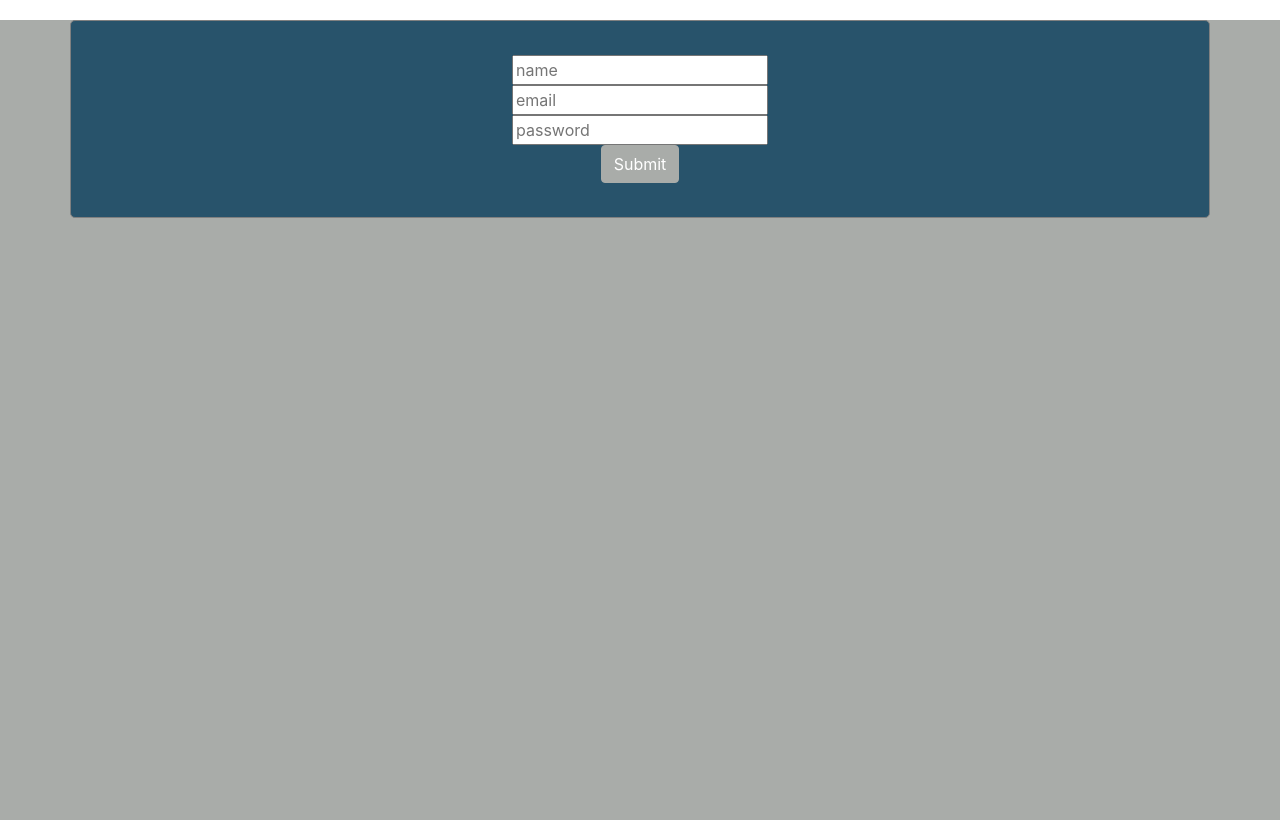
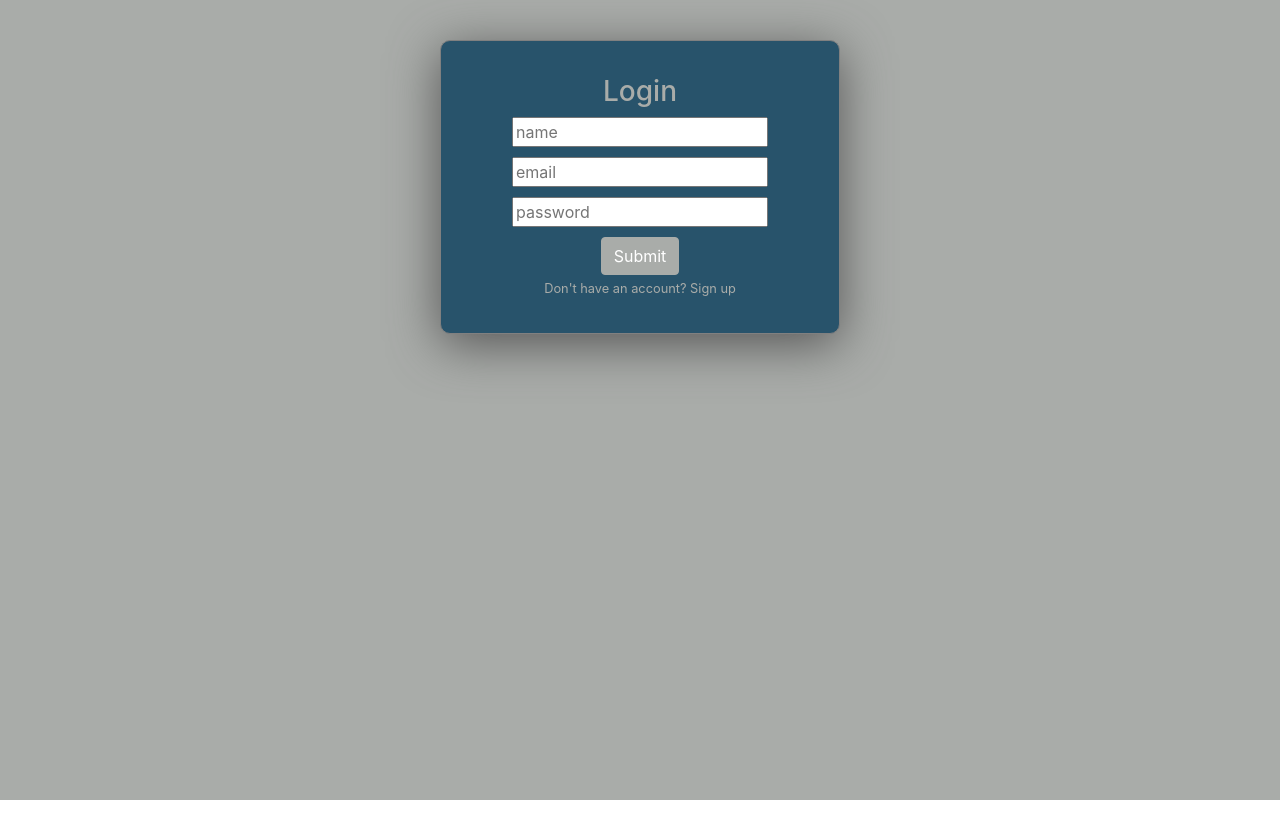
Before and after one commit to lcolsant/react-login, a React (Create React App) app: page / in a window 1280 px wide. Built offline with nearby package versions, Linux system fonts and the light colour scheme.

Commit message:
css edits

```diff
--- a/src/FormValidator.css
+++ b/src/FormValidator.css
@@ -5,18 +5,41 @@
 .wrapper {
     height: 100vh;
     width: 100vw;
+    display: flex;
+    flex-direction: column;
     background-color: #A9ACA9;
 }
 
 
-.formContainer {
+.form-wrapper {
     border: 1px solid grey;
+    border-radius: 10px;
     padding: 10px;
-    margin-top: 20px;
-    border-radius: 5px;
+    margin-top: 40px;
     background-color: #28536B;
     color: #A9ACA9;
-    /* width: 40%; */
+    box-shadow: 0px 10px 50px #555;
+
+}
+
+@media only screen and (min-width:768px) {
+    .form-wrapper-width {
+        width: 400px;
+    }
+}
+
+input {
+    margin-bottom: 10px;
+}
+
+a {
+    color: #A9ACA9;
+
+}
+
+a:hover {
+    color: #8CBA80;
+    text-decoration: none;
 
 }
 
--- a/src/FormValidator.js
+++ b/src/FormValidator.js
@@ -16,12 +16,12 @@ const emailRegex = new RegExp(
             name: "",
             email: "",
             password: "",
+            // isValid: false,
             formErrors: {
                 nameError:'',
                 emailError:'',
                 passwordError:'',
             },
-            // isValid: false,
         }
 
         this.initialState = this.state;
@@ -31,12 +31,13 @@ const emailRegex = new RegExp(
     }
 
 
-    handleSubmit(event){
-        event.preventDefault();
+    handleSubmit(e){
+        e.preventDefault();
         const isValid = this.validate(this.state);
         if(isValid){
-
+            // this.setState({isValid: true});
             console.log(this.state);
+            console.log(`Welcome, ${this.state.name}.  You have logged in successfully.`)
             this.setState(this.initialState)
         }else{
             console.log('invalid input')
@@ -121,13 +122,15 @@ const emailRegex = new RegExp(
     render(){
 
         const {formErrors} = this.state
+        // const welcomeMsg = <div>Welcome, {this.state.name}. You have logged in successfully!</div>
 
         return(
             <Container className="wrapper" fluid={true}>
-                <Container className="formContainer">
+                <Container className="form-wrapper form-wrapper-width">
                     <Row>
                         <Col>
                             <form className="m-4" onSubmit={this.handleSubmit} noValidate >
+                                <h3>Login</h3>
                                 <div >
                                     {/* <label htmlFor="Name">Name: </label> */}
                                     <input
@@ -169,7 +172,9 @@ const emailRegex = new RegExp(
                                 <div>
                                     <Button className='btnSubmit' type="submit">Submit</Button>
                                 </div>
+                                <a href="/"> <small>Don't have an account? Sign up</small></a>
                             </form>
+                            {/* {this.state.isValid ? welcomeMsg : ""} */}
                         </Col>
                     </Row>
                 </Container>
```
